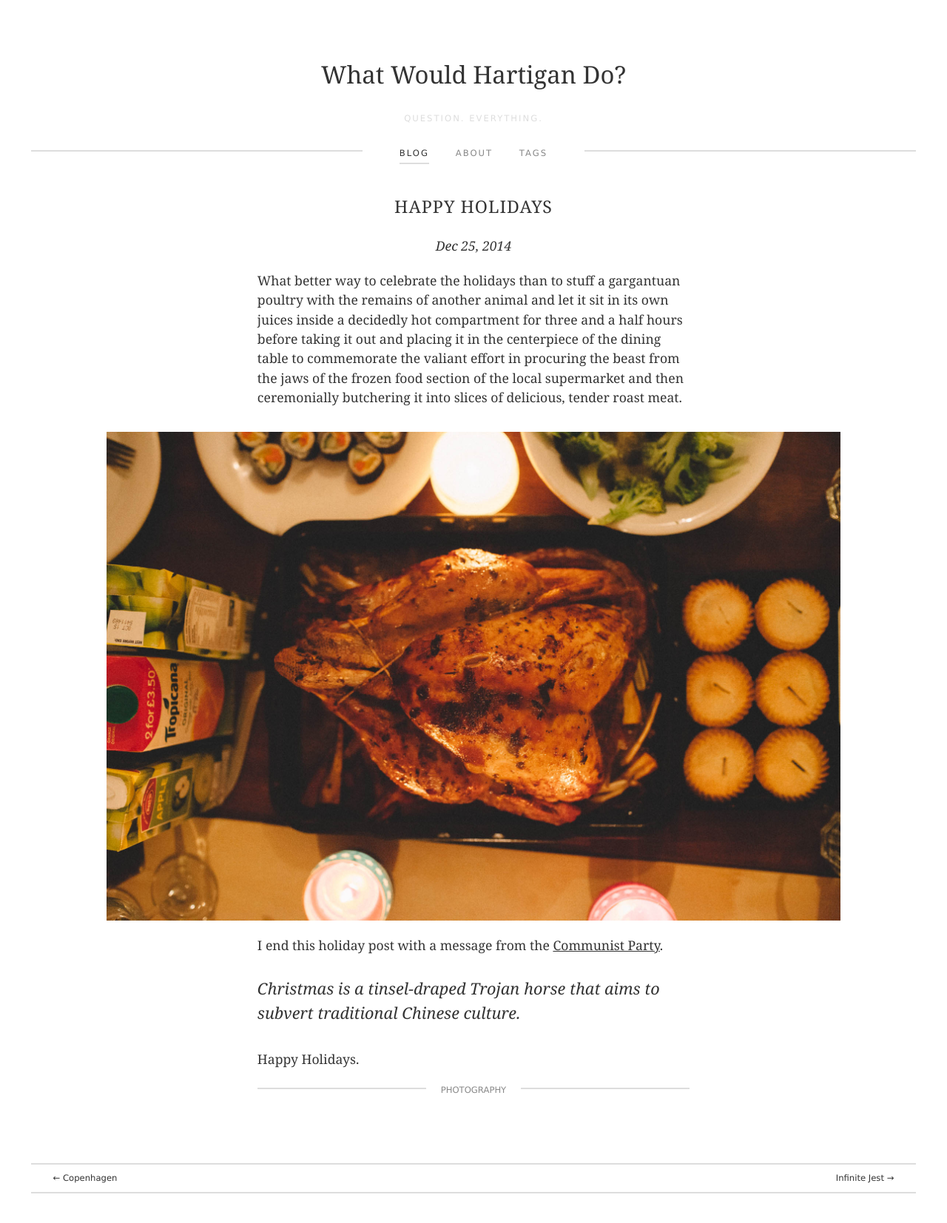
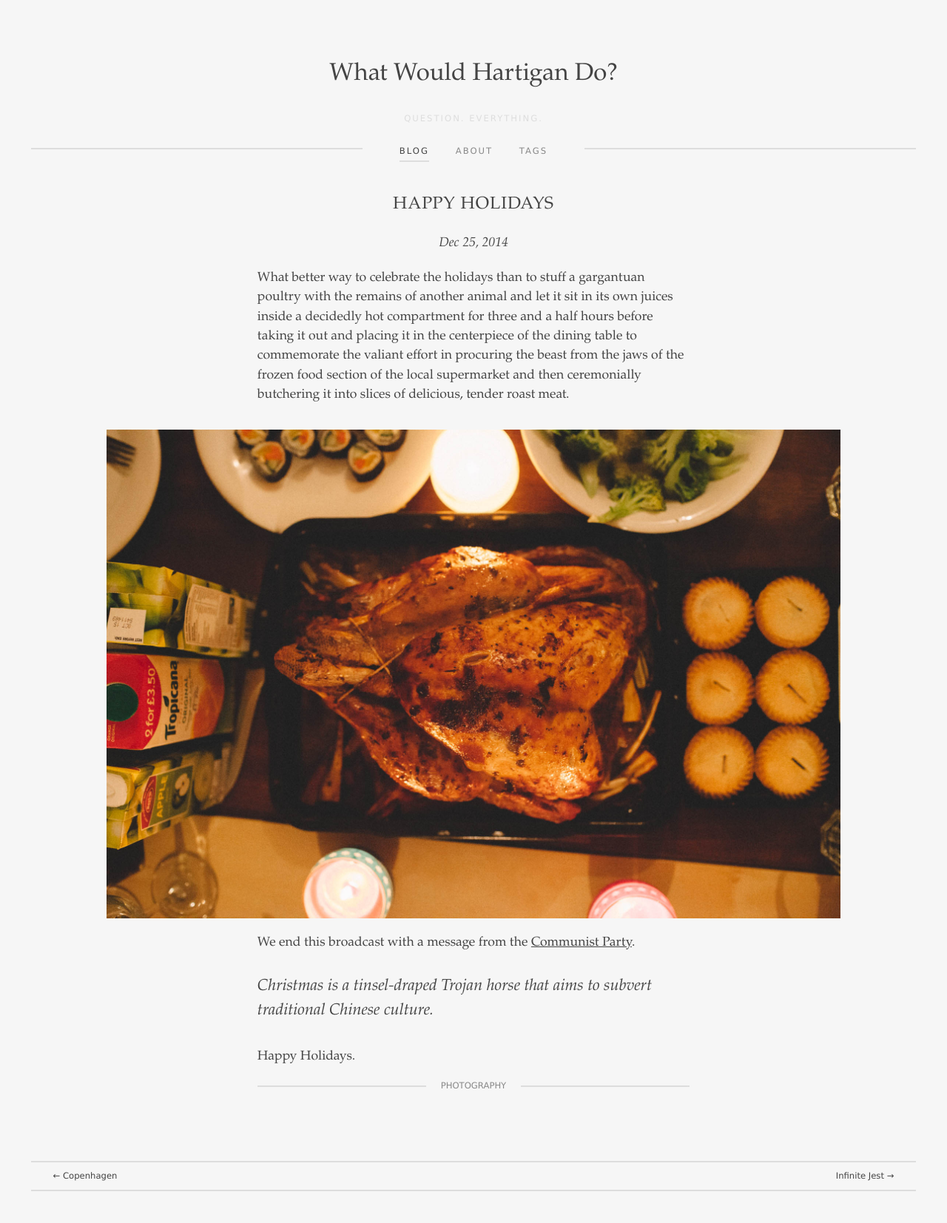
Before and after one commit to dfeng/blog, a Jekyll site: the page built from _posts/2014-12-25-happy-holidays.md, in a window 1280 px wide. Shown: the whole page at 74% size. Built offline with Jekyll 4.4.1, drawn with Linux system fonts in a browser that asks for light colours; nearby versions of some CDN libraries; some web fonts are replaced.

Commit message:
almost ready...

```diff
--- a/_posts/2014-12-25-happy-holidays.md
+++ b/_posts/2014-12-25-happy-holidays.md
@@ -11,7 +11,7 @@ What better way to celebrate the holidays than to stuff a gargantuan poultry wit
 
 ![](/img/IMG_8896.jpg)
 
-I end this holiday post with a message from the [Communist Party](http://sinosphere.blogs.nytimes.com/2014/12/25/atheist-china-cracks-down-on-a-force-of-the-west-christmas/).
+We end this broadcast with a message from the [Communist Party](http://sinosphere.blogs.nytimes.com/2014/12/25/atheist-china-cracks-down-on-a-force-of-the-west-christmas/).
 
 > Christmas is a tinsel-draped Trojan horse that aims to subvert traditional Chinese culture.
 
--- a/_sass/base/_variables.scss
+++ b/_sass/base/_variables.scss
@@ -1,6 +1,6 @@
 // Typography
 $sans-serif: $helvetica;
-$serif: $georgia;
+$serif: "Palatino", "Palatino Linotype", $georgia;
 $base-font-family: $serif;
 $header-font-family: $base-font-family;
 $page-header-font-family: $base-font-family;
@@ -33,7 +33,7 @@ $header-letter-spacing: 1px;
 
 // Colors
 $blue: #477DCA;
-$dark-gray: #333;
+$dark-gray: #444;
 $medium-gray: #888;
 $light-gray: #DDD;
 $light-red: #FBE3E4;
--- a/css/main.scss
+++ b/css/main.scss
@@ -18,13 +18,19 @@
         "syntax-highlighting"
 ;
 
+$bg-color: #F6F6F6;
+
 @mixin blocks() {
   width: auto;
   margin: auto;
   display: inline-block;
   font-family: $nav-header-font-family;
   text-transform: uppercase;
-  background-color: white;
+  background-color: $bg-color;
+}
+
+body {
+  background-color: $bg-color;
 }
 
 //  ================  //
@@ -124,8 +130,7 @@ header {
       &>* {
         @include fill-parent();
       }
-      // @include fill-parent();
-      @include padding(null 5px null 5px);
+      @include padding(null 10px null 10px);
     }
 
     h2 {
@@ -142,19 +147,22 @@ header {
     p a {
       text-decoration: underline;
       &:hover {
-        text-decoration: none;
+        // text-decoration: none;
       }
     }
     img {
       @include margin(20px null 20px null);
+      &+blockquote {
+        @include margin(40px null 40px null);
+      }
     }
     blockquote {
       font-family: "Playfair Display", $serif;
       font-size: $h3-font-size;
-      // color: $base-font-color;
-      // border-left: none;
       font-style: italic;
-      // padding-left: 0;
+      // &+img {
+      //   @include margin(null null 40px null);
+      // }
     }
 
     .post-tags-wrapper {
```
Also changed, not shown: _posts/2014-12-25-copenhagen.md (+34 -14 lines).
